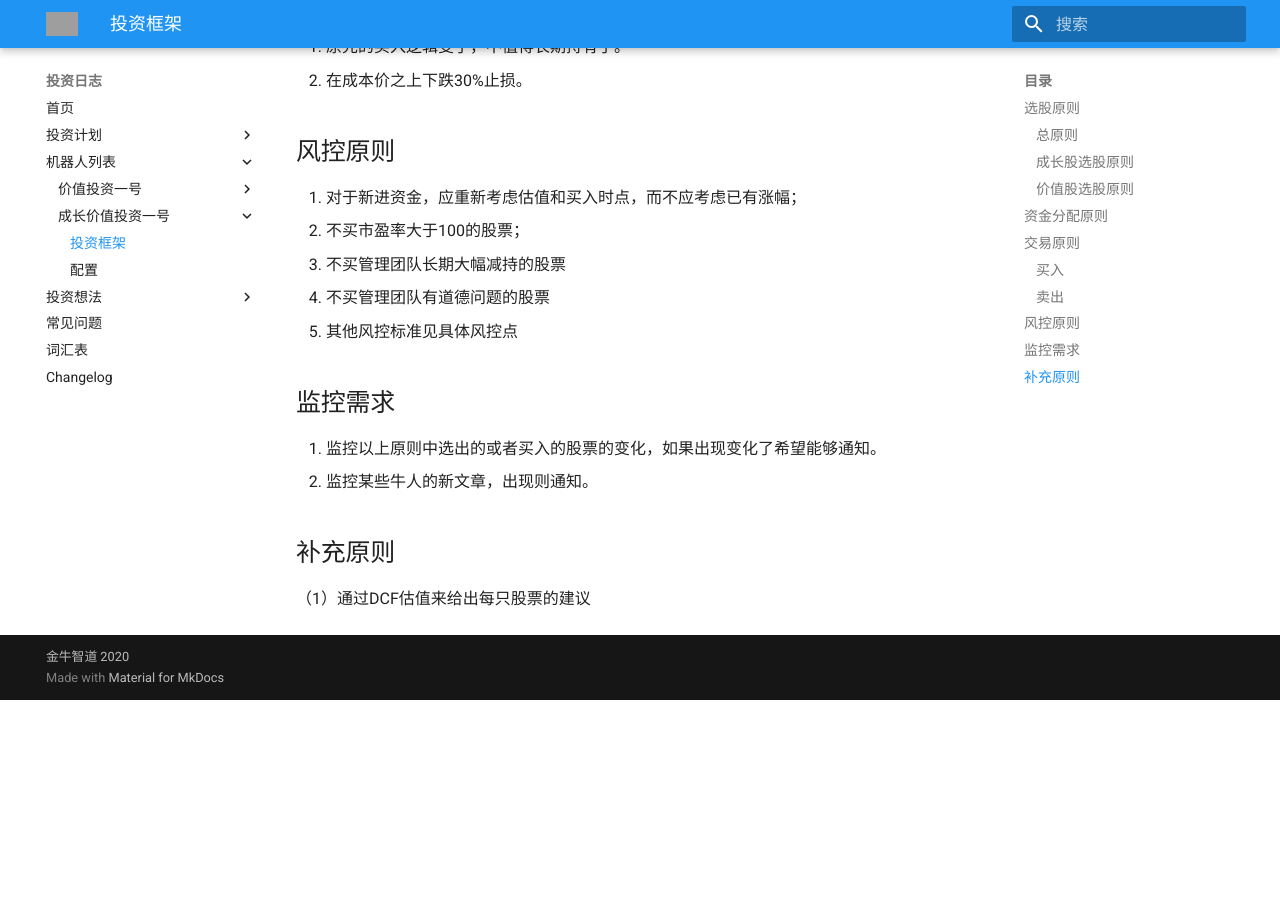
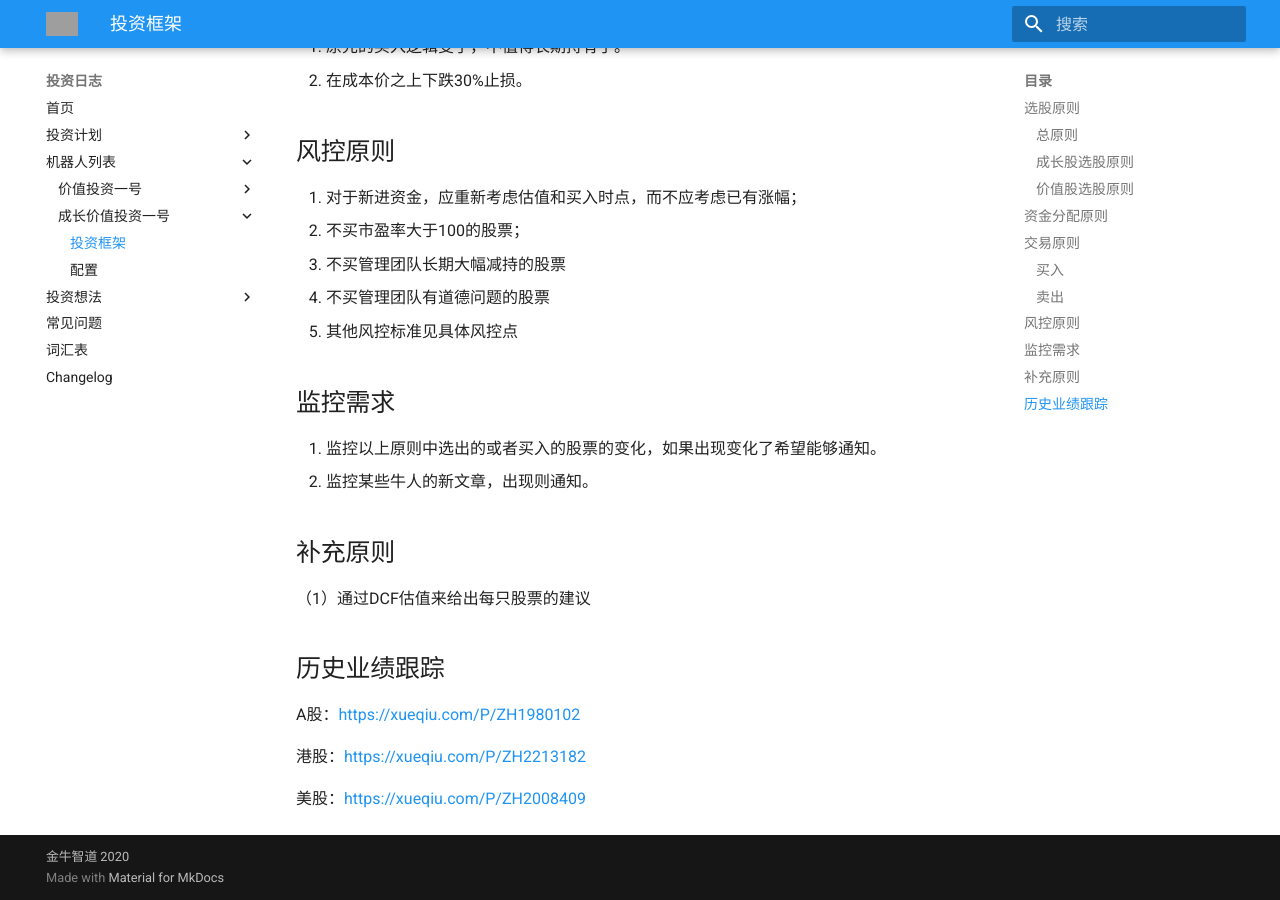
Before and after one commit to markqiu/jinniuai_wealth_safe_world, an MkDocs documentation site: the page built from docs/robots/成长价值投资一号/framework.md, in a window 1280 px wide and 900 px high, scrolled down 1344 px. Built offline with MkDocs 1.6.1 and Material for MkDocs 9.7.7, drawn with Linux system fonts in a browser that asks for light colours; before the commit the page ends 2044 px from its top, so only the background shows below that; grey boxes are pictures that could not be loaded.

Commit message:
## v1.1.1 整理思路，完善投资目标

```diff
--- a/docs/robots/成长价值投资一号/framework.md
+++ b/docs/robots/成长价值投资一号/framework.md
@@ -58,3 +58,11 @@ v1.1。1
 ## 补充原则
 
 （1）通过DCF估值来给出每只股票的建议
+
+## 历史业绩跟踪
+
+A股：https://xueqiu.com/P/ZH1980102
+
+港股：https://xueqiu.com/P/ZH2213182
+
+美股：https://xueqiu.com/P/ZH2008409
```
